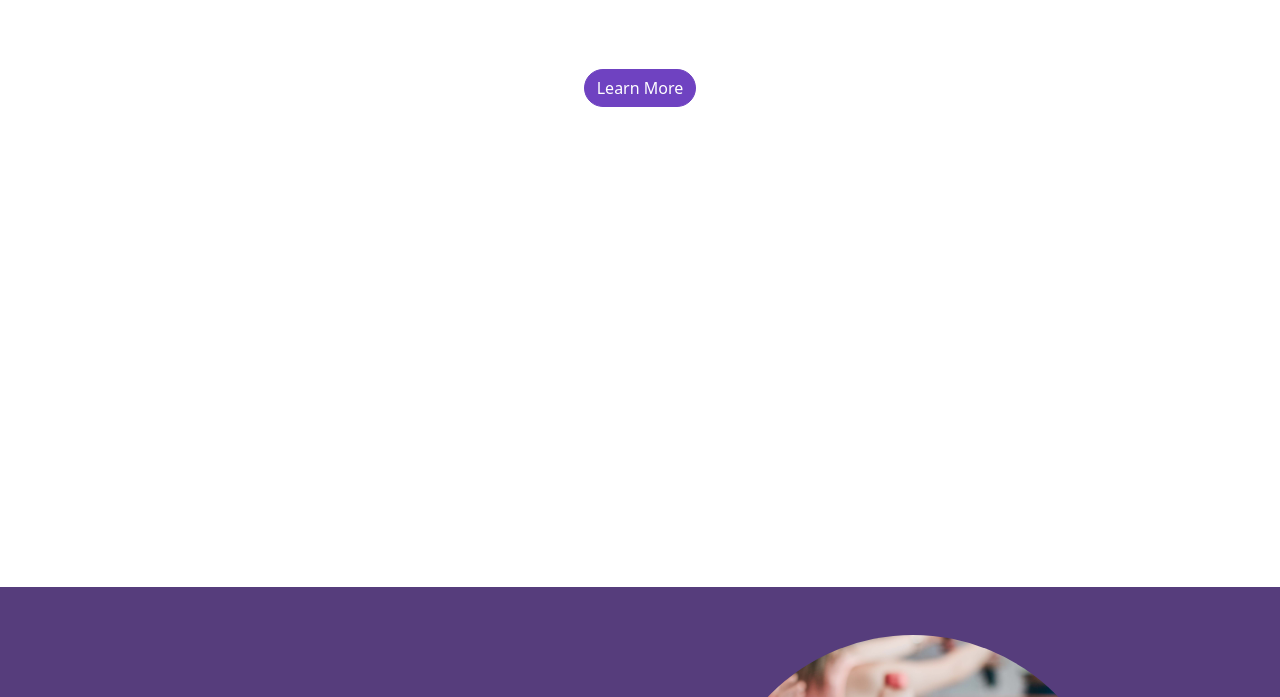
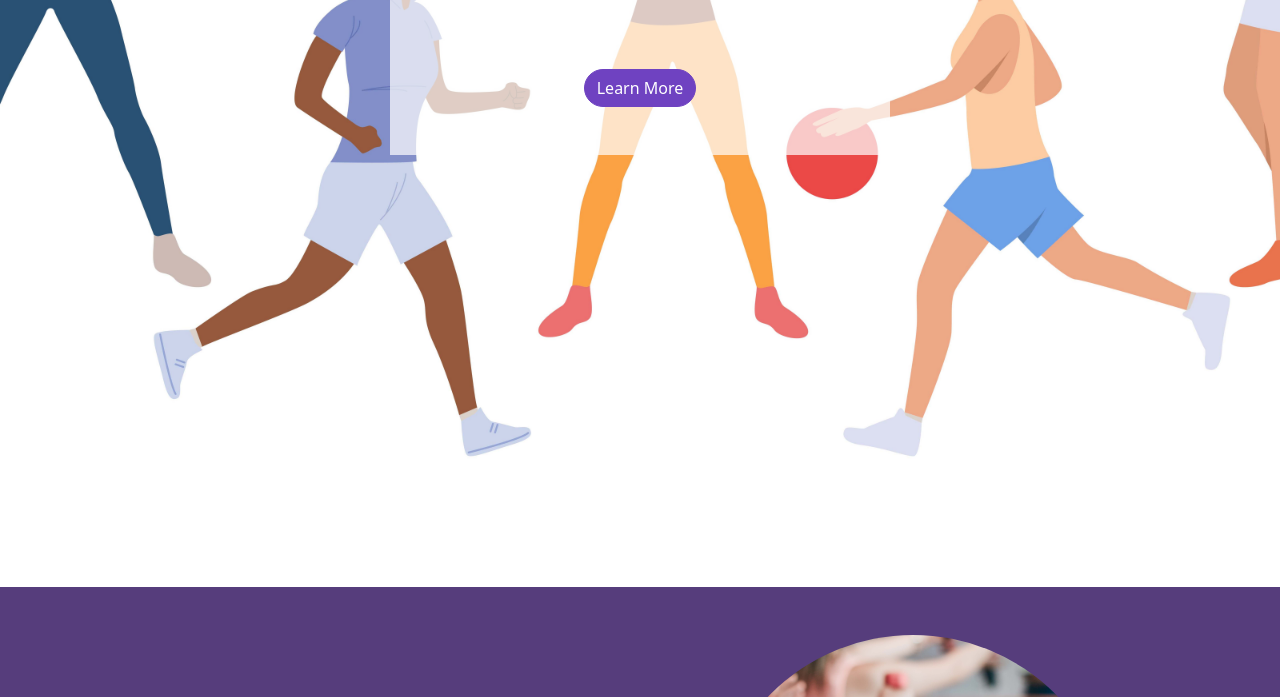
Before and after one commit to newbotic/GoFoodie, a plain HTML site: page index.html in a window 1280 px wide. Shown: the part 369-1066 px from the top of the page. Drawn offline with nearby package versions, Linux system fonts and the light colour scheme; the site is published under a folder, as on GitHub Pages, so addresses that start at the root find nothing; a script that the page names is missing.

Commit message:
added period at the begginign of hero image file

```diff
--- a/index.html
+++ b/index.html
@@ -124,7 +124,7 @@
 
   <!-- Hero Section start-->
   <div class="hero-container-style"
-    style="background-image: url('/assets/images/19303.jpg'); background-size: cover; background-position: center center; background-repeat: no-repeat; height: 100vh;">
+    style="background-image: url('./assets/images/19303.jpg'); background-size: cover; background-position: center center; background-repeat: no-repeat; height: 100vh;">
     <h1 class="keepHeroImageUp" style="color: white;">.</h1>
 
     <div class="px-4 py-5  text-center mb-19"
```
